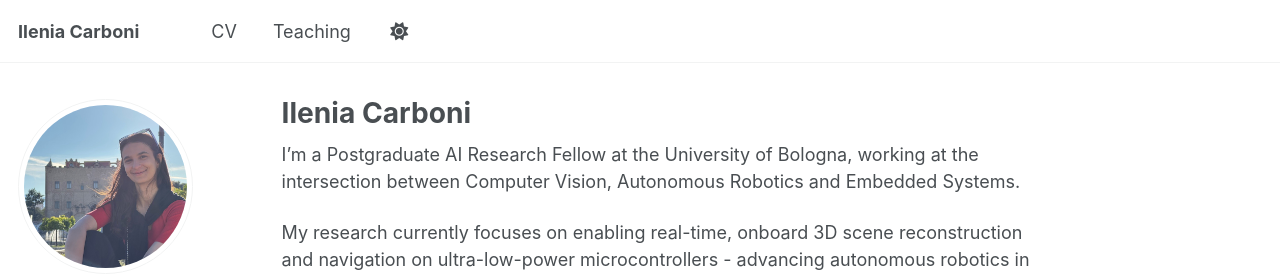
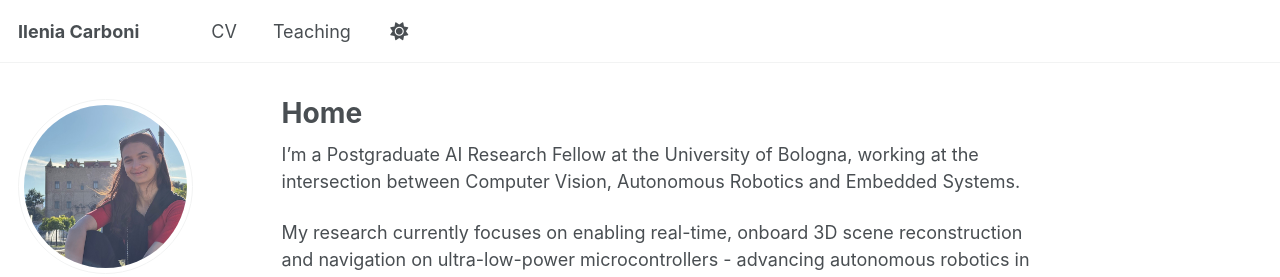
Before and after one commit to ileniacarboni/ileniacarboni.github.io, a Jekyll site: the page built from _pages/about.md, in a window 1280 px wide and 1103 px high. Shown: the top 277 px of the window. Built offline with Jekyll 4.4.1, drawn with Linux system fonts in a browser that asks for light colours.

Commit message:
published!

```diff
--- a/_pages/about.md
+++ b/_pages/about.md
@@ -1,6 +1,6 @@
 ---
 permalink: /
-title: "Ilenia Carboni"
+title: "Home"
 author_profile: true
 redirect_from:
   - /about/
```
